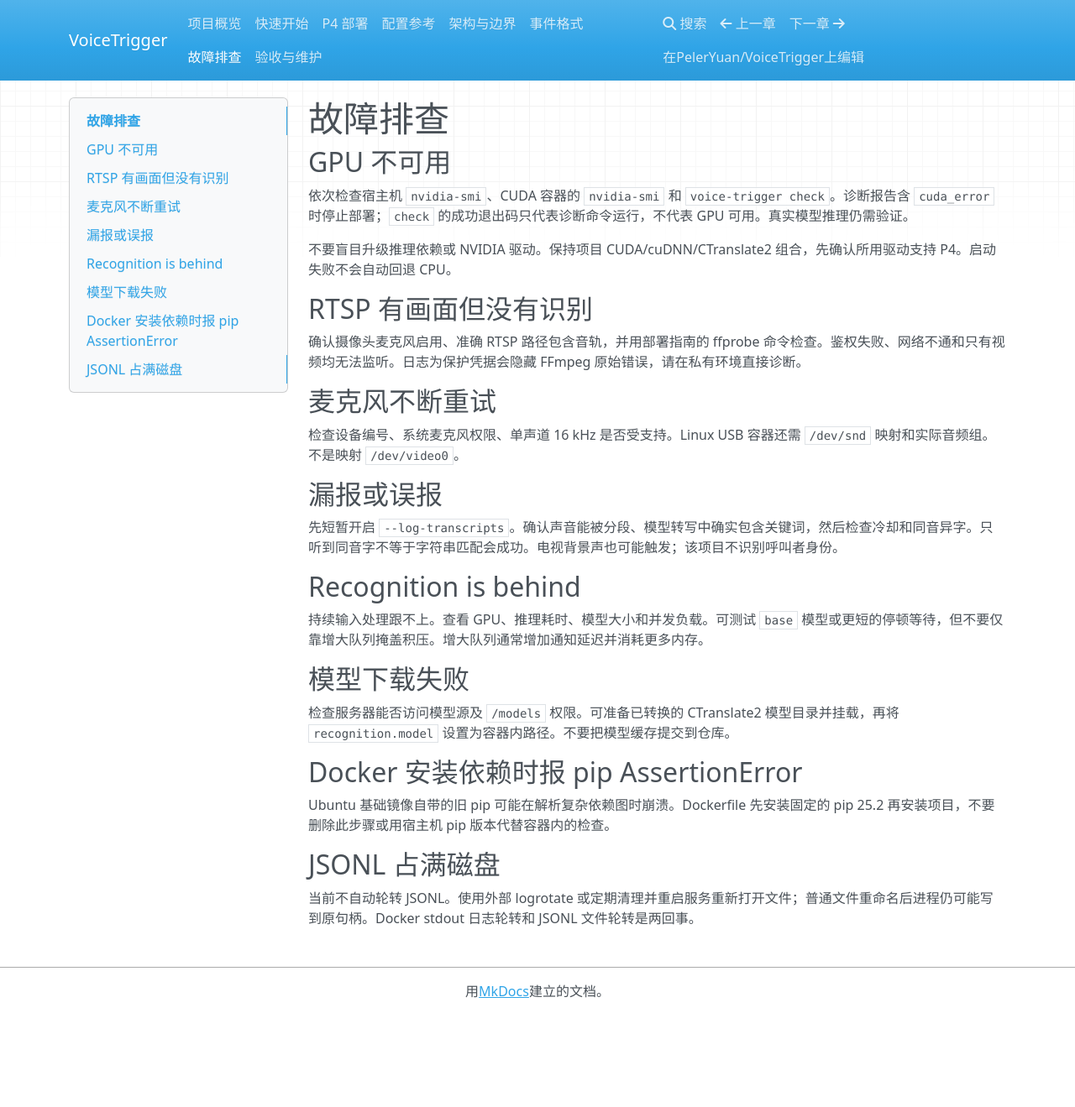
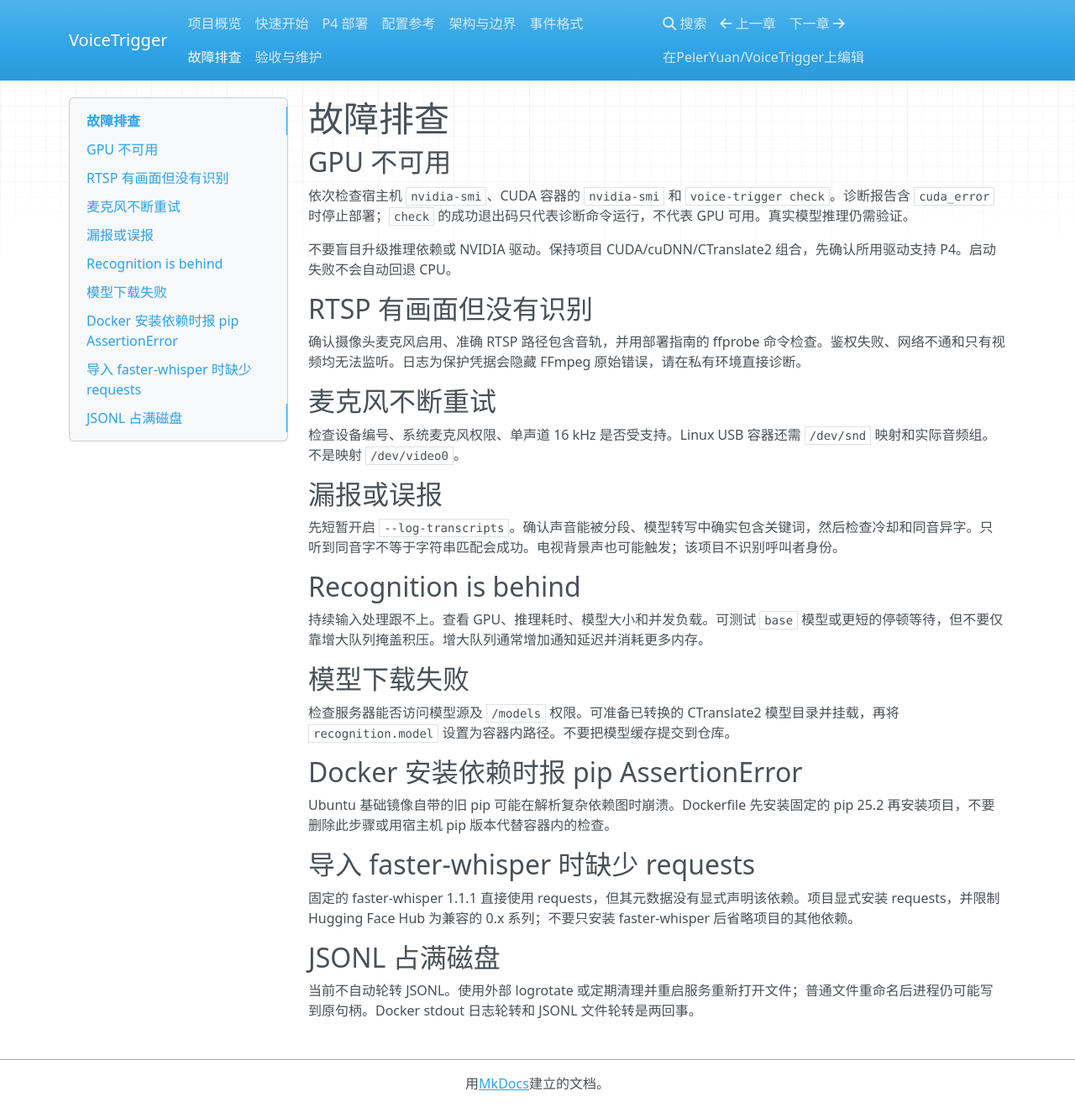
Before and after one commit to PelerYuan/VoiceTrigger, an MkDocs documentation site: the page built from docs/troubleshooting.md, in a window 1280 px wide and 1319 px high. Shown: the whole window at 84% size. Built offline with MkDocs 1.6.1, drawn with Linux system fonts in a browser that asks for light colours; nearby versions of some CDN libraries.

Commit message:
Declare legacy Whisper HTTP dependencies explicitly

```diff
--- a/docs/troubleshooting.md
+++ b/docs/troubleshooting.md
@@ -30,6 +30,10 @@
 
 Ubuntu 基础镜像自带的旧 pip 可能在解析复杂依赖图时崩溃。Dockerfile 先安装固定的 pip 25.2 再安装项目，不要删除此步骤或用宿主机 pip 版本代替容器内的检查。
 
+## 导入 faster-whisper 时缺少 requests
+
+固定的 faster-whisper 1.1.1 直接使用 requests，但其元数据没有显式声明该依赖。项目显式安装 requests，并限制 Hugging Face Hub 为兼容的 0.x 系列；不要只安装 faster-whisper 后省略项目的其他依赖。
+
 ## JSONL 占满磁盘
 
 当前不自动轮转 JSONL。使用外部 logrotate 或定期清理并重启服务重新打开文件；普通文件重命名后进程仍可能写到原句柄。Docker stdout 日志轮转和 JSONL 文件轮转是两回事。
--- a/pyproject.toml
+++ b/pyproject.toml
@@ -13,6 +13,8 @@
     "ctranslate2==4.4.0",
     "numpy==1.26.4",
     "sounddevice==0.5.1",
+    "huggingface-hub>=0.28.1,<1",
+    "requests>=2.32.5,<3",
     "tomli==2.2.1; python_version < '3.11'",
 ]
 
```
